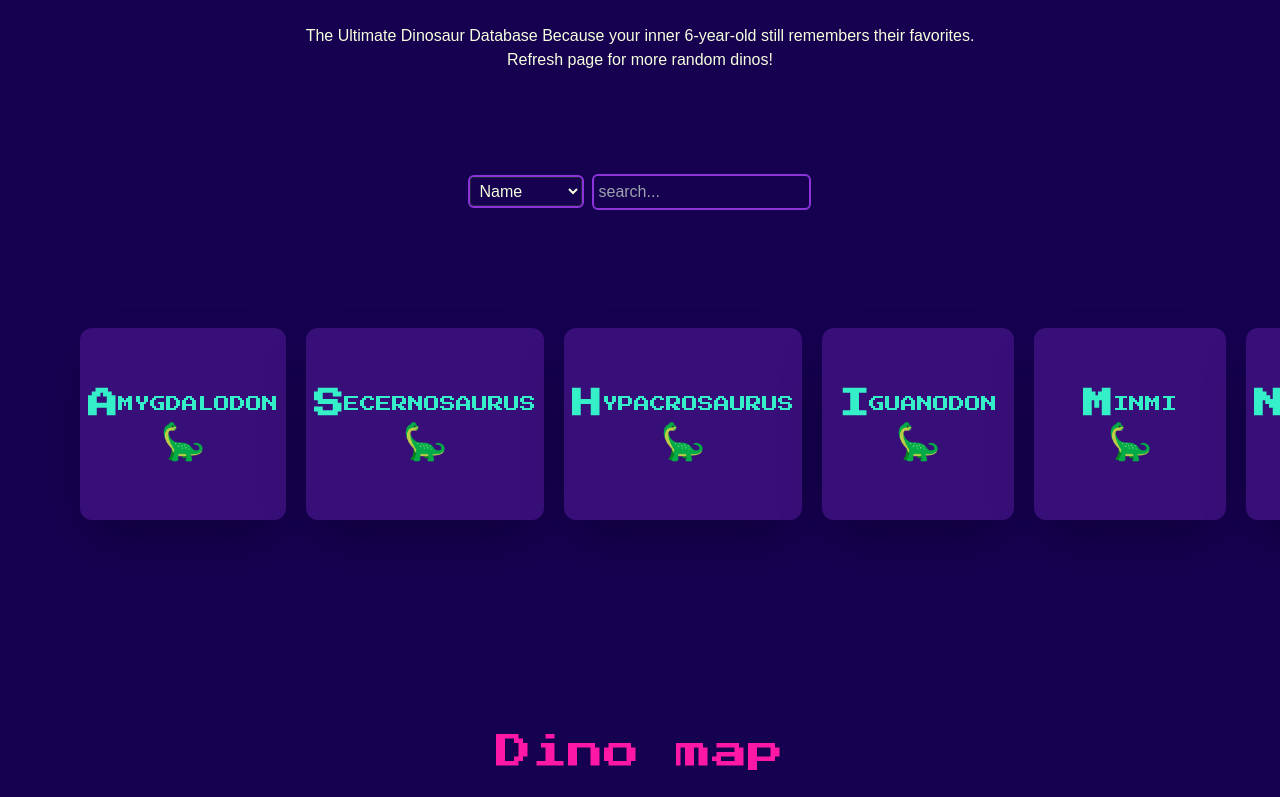
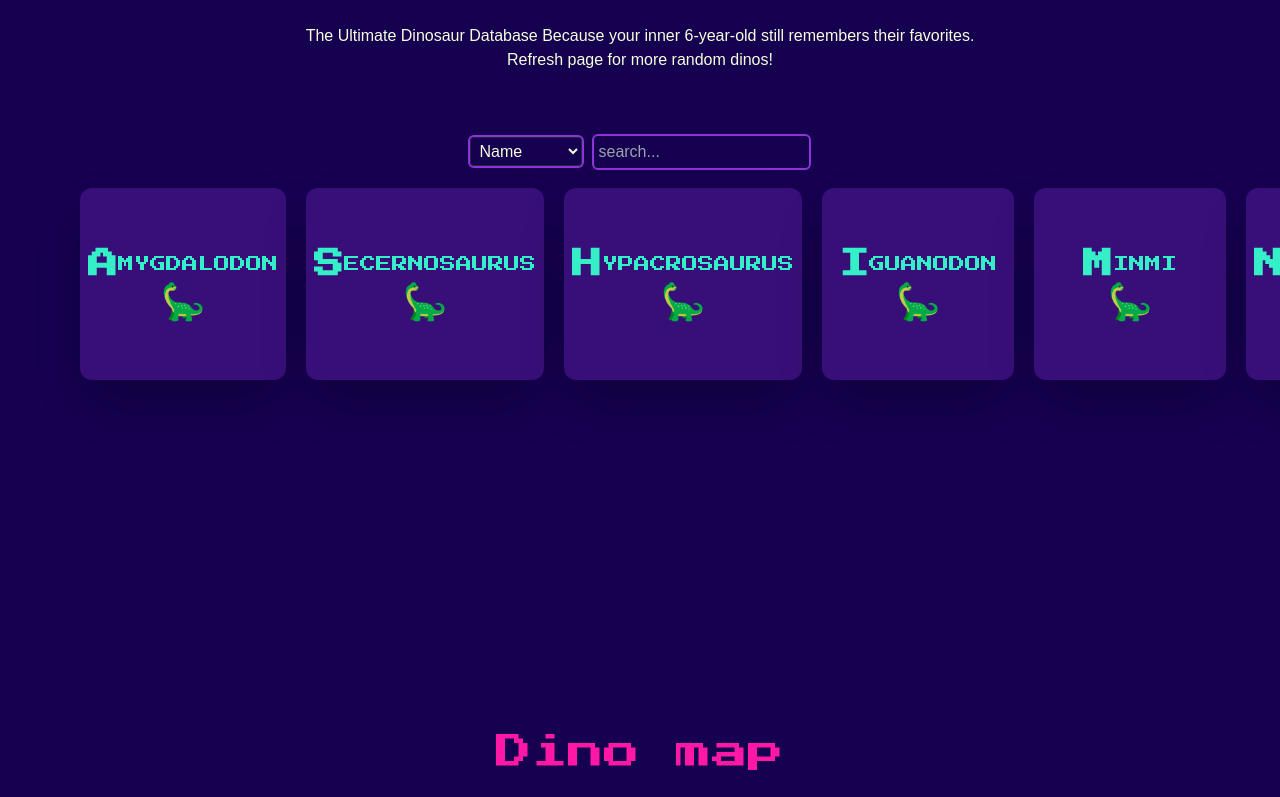
Before and after one commit to Predrag-Jandric/Pangea-Dino-Museum, a React (Vite) app: page / in a window 1280 px wide. Shown: the part 892-1689 px from the top of the page. Built offline with nearby package versions, Linux system fonts and the light colour scheme.

Commit message:
style tweaks to dinoCard & display

```diff
--- a/src/components/DinoDisplay/DinoCard.jsx
+++ b/src/components/DinoDisplay/DinoCard.jsx
@@ -10,7 +10,7 @@ export default function DinoCard({ dino, handleClose}) {
           className="absolute right-8 top-8 cursor-pointer text-xl"
           onClick={handleClose}
         >
-          <div className="flex h-6 w-6 justify-center items-center rounded-full bg-primary/20 leading-none transition hover:bg-primary/30">
+          <div className="flex h-6 w-6 justify-center items-center rounded-full bg-primary/20 leading-none transition hover:bg-primary/30 cursor-pointer">
             <CgClose className="text-primary"/>
           </div>
         </div>
@@ -73,8 +73,9 @@ export default function DinoCard({ dino, handleClose}) {
           <div className="mb-3 max-h-48 overflow-y-auto">
             📓 {dino.description}
           </div>
-          <div className="text-xs">Named by: {dino.namedBy}</div>
+
         </div>
+        <div className="text-xs text-light text-left">Named by: {dino.namedBy}</div>
       </div>
     </div>
   );
--- a/src/components/DinoDisplay/DinoDisplay.jsx
+++ b/src/components/DinoDisplay/DinoDisplay.jsx
@@ -55,7 +55,7 @@ export default function DinoDisplay() {
         </>
       )}
       <div className="mx-auto max-w-[1000px]">
-        <div className="mb-20 flex flex-col items-center justify-center gap-7 bg-dark p-6 text-center">
+        <div className="flex flex-col items-center justify-center gap-7 bg-dark p-6 text-center">
           <h2 className="font-pressStart text-4xl text-primary">DinoDex</h2>
           <p className="max-w-2xl text-light">
             The Ultimate Dinosaur Database Because your inner 6-year-old still
@@ -67,7 +67,7 @@ export default function DinoDisplay() {
 
         <DinoSearch dinos={dinos} setFiltered={setFiltered} />
 
-        <div className="scrollbar-hidden absolute left-0 mt-10 flex w-full gap-5 overflow-x-scroll scroll-smooth p-20 text-highlight">
+        <div className="scrollbar-hidden absolute left-0 flex w-full gap-5 overflow-x-scroll scroll-smooth p-20 pt-5 text-highlight">
           {!filtered.length
             ? "No Dinosaurs :("
             : filtered.map((dino) => (
```
